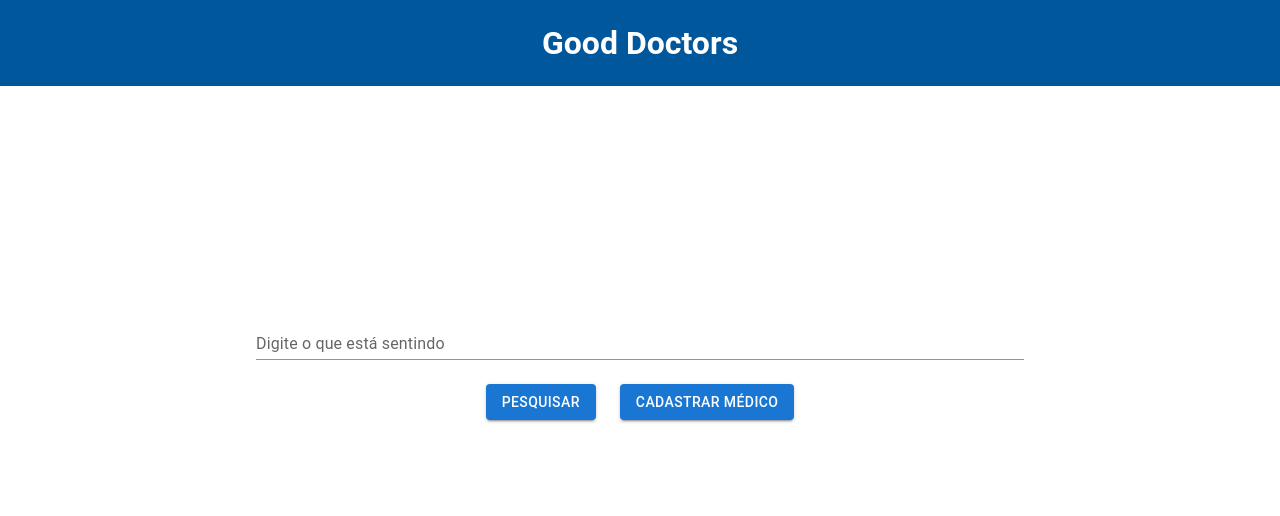
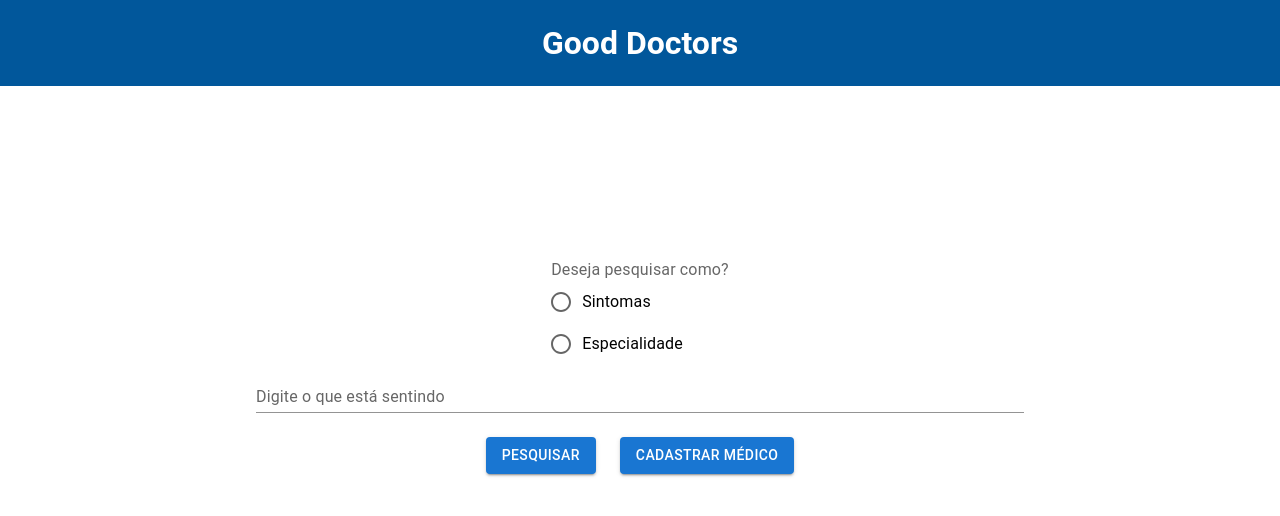
Before and after one commit to Gabriel-de-Carvalho/goodDoctors-Front, a React (Create React App) app: page / in a window 1280 px wide. Shown: the top 516 px of the page. Built offline with nearby package versions, Linux system fonts and the light colour scheme; no server answers.

Commit message:
Inserindo pesquisa por especialidade

```diff
--- a/src/components/Listing/Listing.js
+++ b/src/components/Listing/Listing.js
@@ -11,12 +11,19 @@ export default function Listing(){
     const navigate = useNavigate();
 
     useEffect( () =>{
-        getAllDoctors()
+        getAllDoctors(searchInfo)
     }, [])
 
-    async function  getAllDoctors(){
-        const response = await API.get("/getByPathologies/" + searchInfo.state)
-        setListDoctors(response.data)
+    async function  getAllDoctors(search){
+
+        if(search.state.searchType === "symptoms"){
+            const response = await API.get("/getByPathologies/" + search.state.searchParam)
+            setListDoctors(response.data)
+        }else{
+            const response = await API.get("/getBySpecialty/" + search.state.searchParam)
+            setListDoctors(response.data)
+        }
+
     }
 
     function navigateListing(doctor){
--- a/src/components/Search/Search.css
+++ b/src/components/Search/Search.css
@@ -18,3 +18,7 @@
 .search-field TextField{
     margin-bottom: 2vh;
 }
+
+.searchOptions FormControl{
+    margin-bottom: 2vh;
+}
--- a/src/components/Search/Search.js
+++ b/src/components/Search/Search.js
@@ -1,6 +1,6 @@
 import React, {useState, useEffect} from "react";
 import Header from "../Header/Header";
-import { TextField, Button } from "@mui/material";
+import { TextField, Button, Radio, FormControlLabel, FormControl, FormLabel, RadioGroup } from "@mui/material";
 import "./Search.css";
 import { useNavigate } from "react-router-dom";
 import { positions } from "@mui/system";
@@ -8,23 +8,31 @@ import { positions } from "@mui/system";
 export default function Search(){
     const navigate = useNavigate()
     const [searchParam, setSearchParam] = useState("");
+    const [searchType, setSearchType] = useState();
 
     function handleChangeSearchParam(newSearchParam){
         setSearchParam(newSearchParam)
     }
 
-    useEffect(() =>{
-        navigator.geolocation.getCurrentPosition(showPositions)
-    }, [])
+    const handleChangeSearchType = (event) => {
+        setSearchType(event.target.value)
+      };
 
-    function showPositions(position){
-        console.log(position)
-    }
+    // useEffect(() =>{
+    //     navigator.geolocation.getCurrentPosition(showPositions)
+    // }, [])
+
+    // function showPositions(position){
+    //     console.log(position)
+    // }
 
     function navigateListing(){
-        const stateParam = searchParam.replaceAll(" ", "_")
-        console.log(stateParam)
-        navigate("/doctors", {state: stateParam})
+        const search = {
+            searchParam : searchParam.replaceAll(" ", "_"),
+            searchType: searchType
+        }
+
+        navigate("/doctors", {state: search})
     }
 
     return(
@@ -32,6 +40,13 @@ export default function Search(){
             <Header/>
             <div className="Search-Main">
                 <div className="search-field">
+                    <FormControl className="searchOptions" component="fieldset">
+                        <FormLabel component="legend">Deseja pesquisar como?</FormLabel>
+                            <RadioGroup aria-label="searchType" name="searchType" value={searchType} onChange={handleChangeSearchType}>
+                                <FormControlLabel value="symptoms" control={<Radio />} label="Sintomas" />
+                                <FormControlLabel value="speciality" control={<Radio />} label="Especialidade" />
+                            </RadioGroup>
+                    </FormControl>
                     <TextField
                         sx = {
                             {mb: 3}
```
